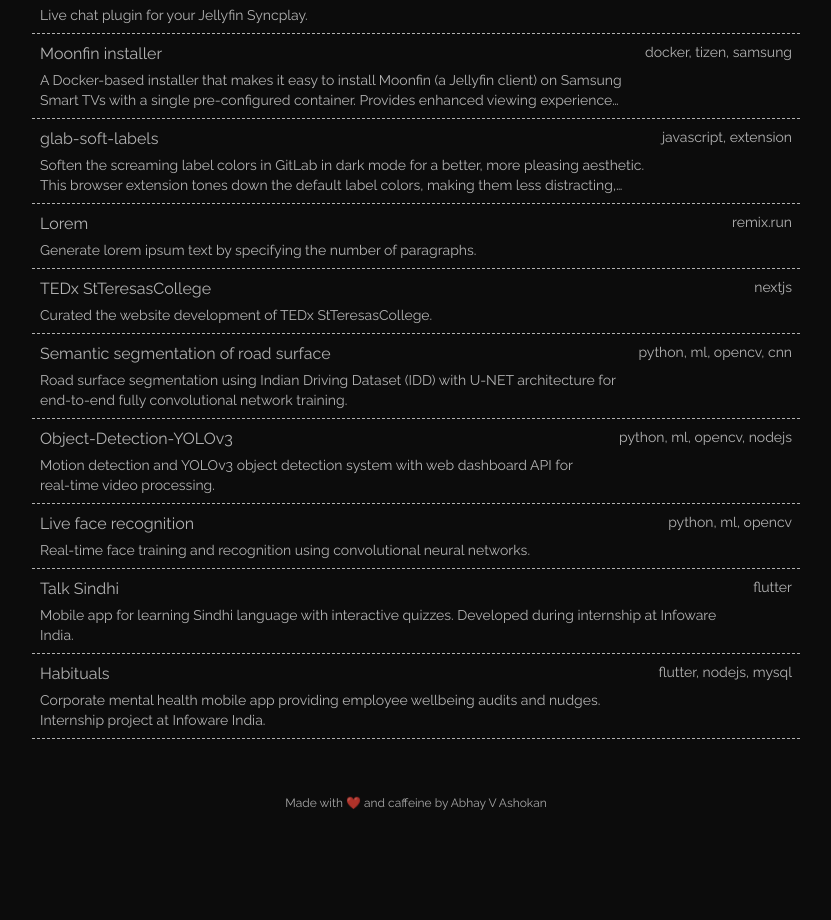
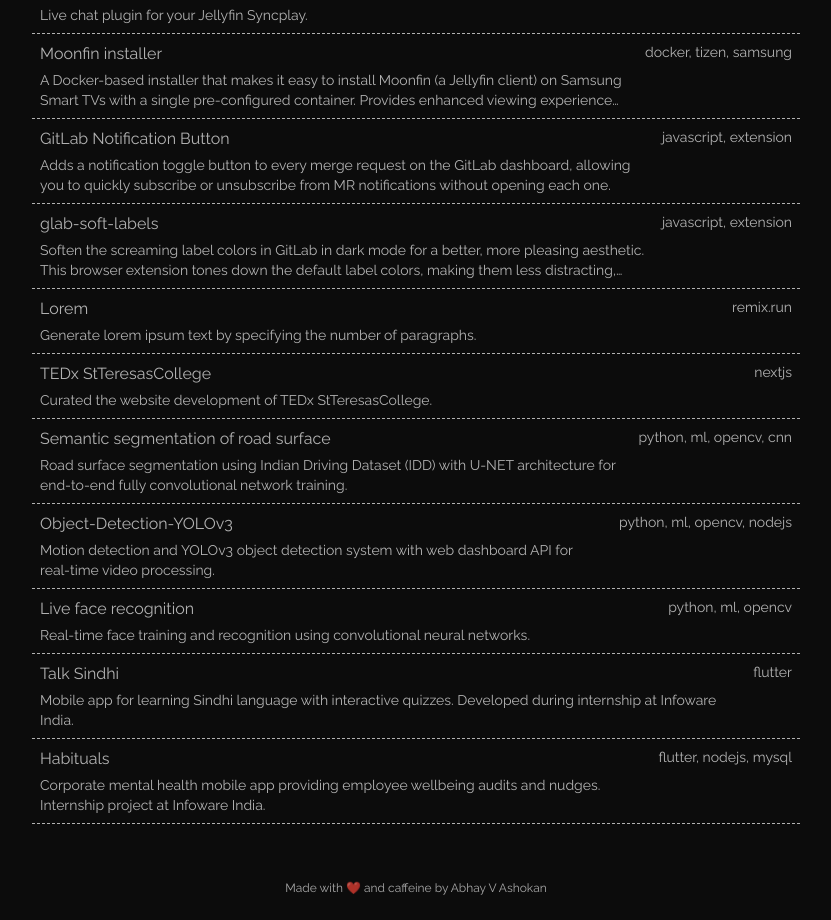
Before and after one commit to AbhayVAshokan/abhay.app, a Next.js app: page /projects in a window 1280 px wide. Shown: the part 1069-1989 px from the top of the page, without its empty margins (224-1055 px from the left). Before the commit the page ends 1904 px from the top, so only its background shows below. Built offline with nearby package versions, Linux system fonts and the light colour scheme.

Commit message:
Add GitLab Notification Button to the list of projects

```diff
--- a/app/projects/page.tsx
+++ b/app/projects/page.tsx
@@ -69,6 +69,14 @@
     target: "_blank",
     summary:
       "A Docker-based installer that makes it easy to install Moonfin (a Jellyfin client) on Samsung Smart TVs with a single pre-configured container. Provides enhanced viewing experience with additional features and optimizations.",
+  },
+  {
+    title: "GitLab Notification Button",
+    prefix: ["javascript", "extension"],
+    link: "https://addons.mozilla.org/addon/gitlab-notification-button/",
+    target: "_blank",
+    summary:
+      "Adds a notification toggle button to every merge request on the GitLab dashboard, allowing you to quickly subscribe or unsubscribe from MR notifications without opening each one.",
   },
   {
     title: "glab-soft-labels",
```
